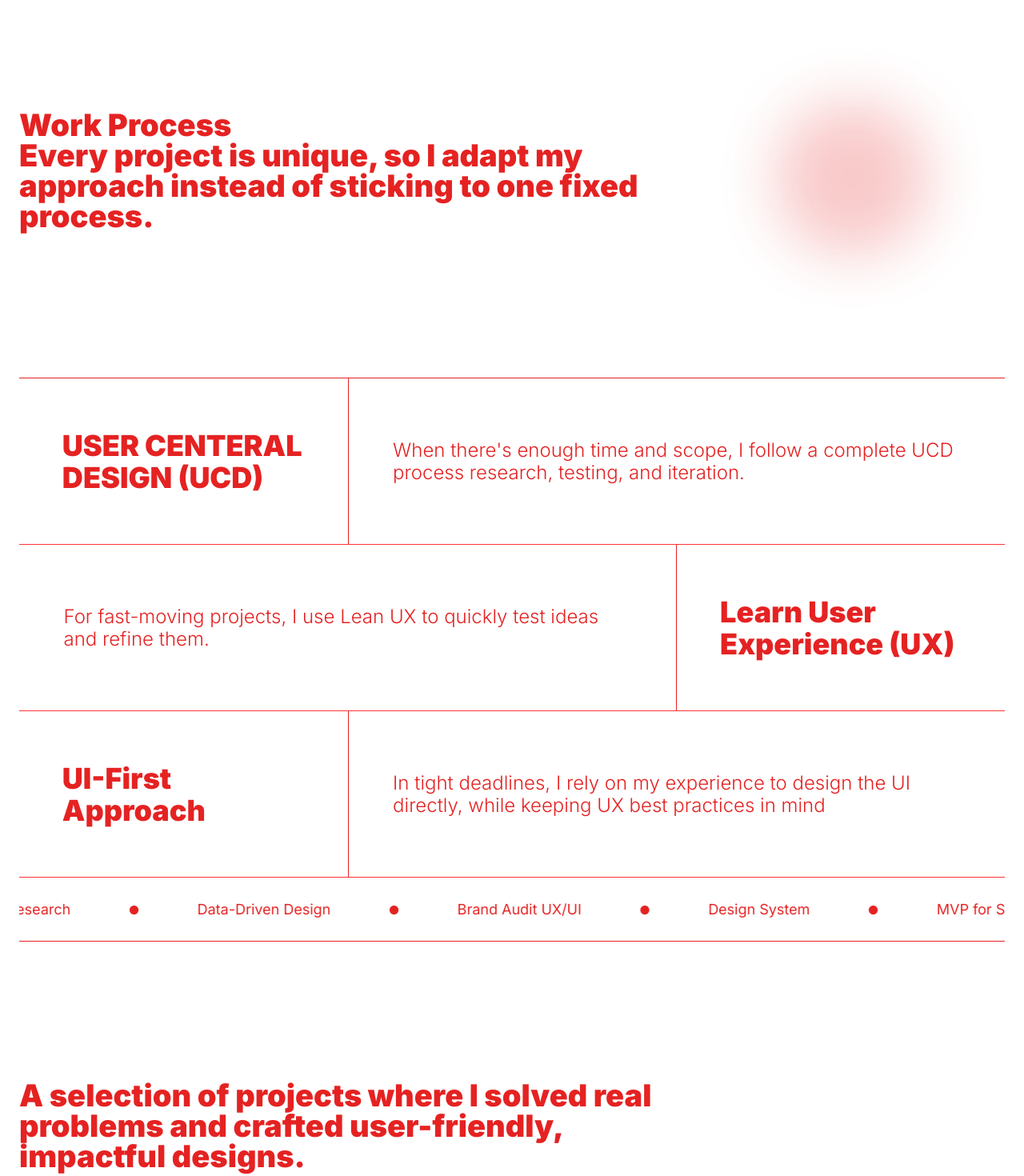
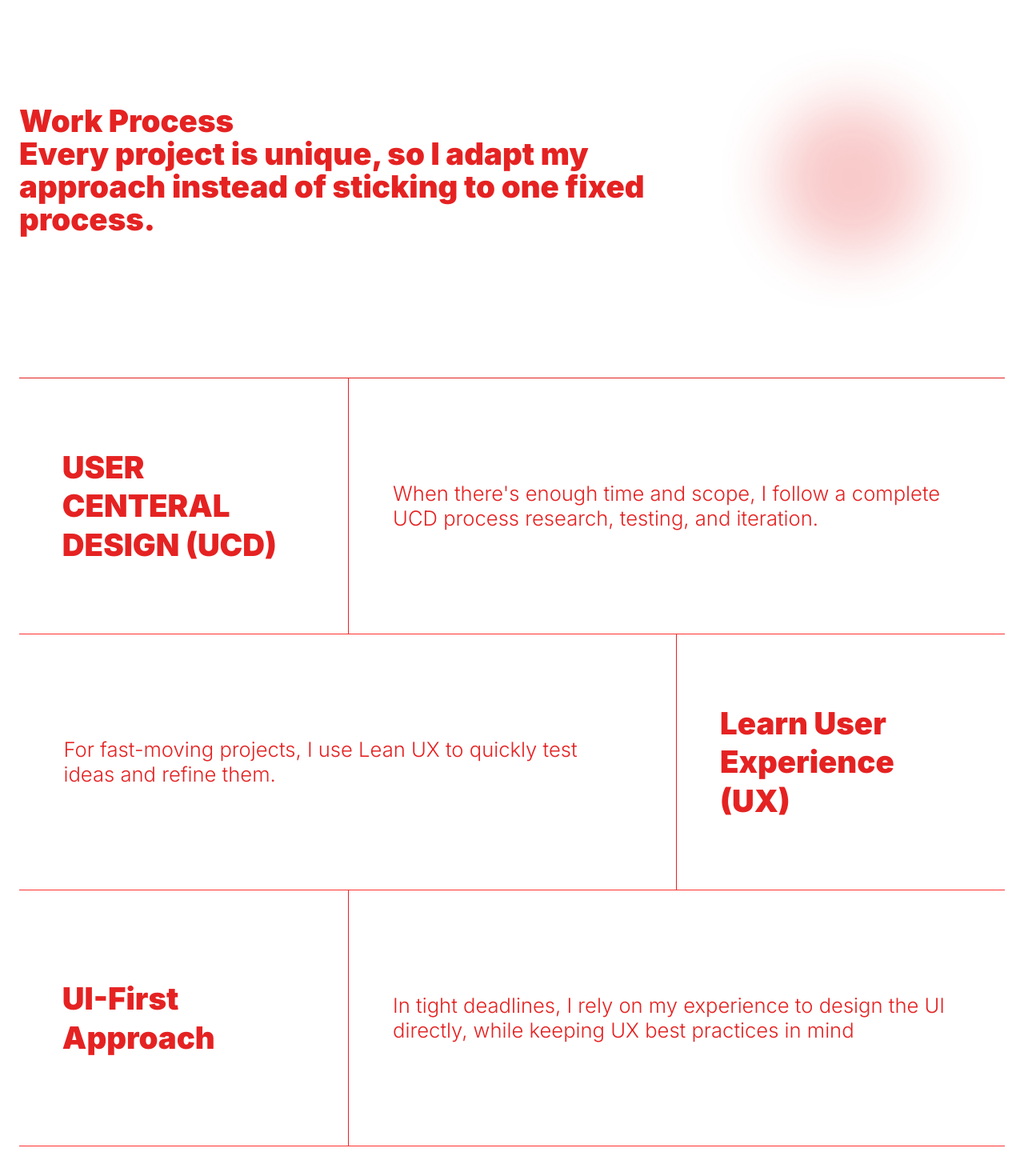
Before and after one commit to talha-amr/Client-Portfolio, a React (Vite) app: page / in a window 1280 px wide. Shown: the part 1040-2510 px from the top of the page at 80% size. Built offline with nearby package versions, Linux system fonts and the light colour scheme.

Commit message:
fixed text sizing for different viewports

```diff
--- a/src/components/Accordion.jsx
+++ b/src/components/Accordion.jsx
@@ -6,27 +6,28 @@ const AccordionItem = ({ title, content, isOpen, onToggle }) => {
       {/* Header */}
       <button
         onClick={onToggle}
-        className="w-full text-left py-3 flex justify-between items-center focus:outline-none"
+        className="w-full text-left py-3 2xl:py-6 flex justify-between items-center focus:outline-none"
       >
         <div className="flex justify-between items-center w-full">
           <span
-            className={`font-bold text-2xl text-[#E52222] transition-transform duration-300
-              `}
+            className={`font-bold text-2xl text-[#E52222] transition-transform duration-300`}
           >
             {title}
           </span>
-          <span className="text-5xl font-thin text-[#E52222]">{isOpen ? "-" : "+"}</span>
+          <span className="text-5xl font-thin text-[#E52222]">
+            {isOpen ? "-" : "+"}
+          </span>
         </div>
       </button>
 
       {/* Content */}
       <div
         className={`overflow-hidden transition-all duration-800 ease-none`}
-        style={{ maxHeight: isOpen ? "600px" : "0px" }}
+        style={{ maxHeight: isOpen ? "70vh" : "0vh" }}
       >
         <div className="py-6 text-gray-700 text-lg">
           {/* ✅ Grid Layout for Content */}
-<div className="grid grid-cols-1 md:grid-cols-3 gap-x-32 gap-y-6  w-full">
+          <div className="grid grid-cols-1 md:grid-cols-3 gap-x-32 gap-y-6 w-full">
             {content.map((text, idx) => (
               <div
                 key={idx}
@@ -57,7 +58,7 @@ export default function Accordion({ items }) {
         "Usability Testing & Iteration",
         "Accessibility Design (WCAG)",
         "Mobile & Web App Interfaces",
-        "Product Thinking & UX Audits"
+        "Product Thinking & UX Audits",
       ],
     },
     {
@@ -67,16 +68,12 @@ export default function Accordion({ items }) {
         "User-Centered Design (UCD)",
         "Usability Testing & A/B Testing",
         "Information Architecture Structuring",
-        "Accessibility & Inclusive Design"
+        "Accessibility & Inclusive Design",
       ],
     },
     {
       title: "Development (Basic)",
-      content: [
-        "HTML",
-        "CSS",
-        "JavaScript (Basic)"
-      ],
+      content: ["HTML", "CSS", "JavaScript (Basic)"],
     },
   ];
 
@@ -90,7 +87,9 @@ export default function Accordion({ items }) {
           title={item.title}
           content={item.content}
           isOpen={openIndex === index}
-          onToggle={() => setOpenIndex(openIndex === index ? null : index)}
+          onToggle={() =>
+            setOpenIndex(openIndex === index ? null : index)
+          }
         />
       ))}
     </div>
--- a/src/components/Footer.jsx
+++ b/src/components/Footer.jsx
@@ -4,7 +4,7 @@ import { Link } from "react-router-dom";
 const Footer = () => {
   return (
     <>
-      <div className="grid grid-cols-3 gap-8 w-full border-b border-[#E52222] pt-50 pb-17">
+      <div className="grid grid-cols-3 gap-8 w-full border-b border-[#E52222] pt-25 pb-17">
         {/* Contact Column */}
         <div>
           <h3 className="text-[#E52222] text-2xl pb-2 border-b border-[#E52222] mb-4">
--- a/src/components/Grid.jsx
+++ b/src/components/Grid.jsx
@@ -1,20 +1,17 @@
 import React from 'react'
-import { useRef } from 'react';
-import gsap from 'gsap';
-import { useGSAP } from '@gsap/react';
-
 
 const Grid = () => {
-
   return (
     <>
-            <section className="min-h-screen bg-white " id="grid">
-                <div className="w-full mx-auto md:px:1 lg:px-6  text-[#E52222] relative">
-                    <div className="work-process   ">
-                        <div className="flex h-[65vh] flex-row items-center border-b-1 border-[#E52222]">
-                            <p className="font-black text-4xl sm:text-3xl md:text-[38px] max-w-[70%] leading-none">
+      <section className="min-h-screen bg-white" id="grid">
+        <div className="w-full mx-auto md:px:1 lg:px-6 text-[#E52222] relative">
+          <div className="work-process">
+            {/* Hero text */}
+            <div className="flex h-[65vh] flex-row items-center border-b border-[#E52222]">
+              <p className="font-black text-[3vw] max-w-[70%] leading-[3.2vw]">
                 Work Process<br />
-                                Every project is unique, so I adapt my approach instead of sticking to one fixed process.
+                Every project is unique, so I adapt my approach instead of
+                sticking to one fixed process.
               </p>
               <div className="ml-2 animate-float">
                 <img
@@ -24,72 +21,107 @@ const Grid = () => {
                 />
               </div>
             </div>
-                        <div className="grid-container ">
+
+            {/* Grid section */}
+            <div className="grid-container">
               <div className="grid-item">
-                                <h3 className='text-4xl font-black max-w-[80%]'>USER CENTERAL DESIGN (UCD)</h3>
-
+                <h3 className="font-black text-[3vw] max-w-[80%] leading-[3.8vw]">
+                  USER CENTERAL DESIGN (UCD)
+                </h3>
               </div>
-                            <div className="grid-item border-s-1 border-[#E52222]  span-cols-2">
-                                <p className='text-[1.5rem] leading-7 font-light max-w-[90%]'>When there's enough time and scope, I follow a complete UCD
-                                    process research, testing, and iteration.</p>
+              <div className="grid-item border-s border-[#E52222] span-cols-2">
+                <p className="font-light text-[2vw] leading-[2.4vw] max-w-[90%]">
+                  When there's enough time and scope, I follow a complete UCD
+                  process research, testing, and iteration.
+                </p>
               </div>
-                            <div className="grid-item   span-cols-2">
-                                <p className='text-[1.5rem] leading-7 font-light max-w-[90%]'>For fast-moving projects, I use Lean UX to quickly test ideas and refine them.</p>
+              <div className="grid-item span-cols-2">
+                <p className="font-light text-[2vw] leading-[2.4vw] max-w-[90%]">
+                  For fast-moving projects, I use Lean UX to quickly test ideas
+                  and refine them.
+                </p>
               </div>
-                            <div className="grid-item border-s-1 border-[#E52222]">
-                                <h3 className='text-4xl font-black max-w-[80%]'>Learn User Experience (UX)</h3>
+              <div className="grid-item border-s border-[#E52222]">
+                <h3 className="font-black text-[3vw] max-w-[80%] leading-[3.8vw]">
+                  Learn User Experience (UX)
+                </h3>
               </div>
               <div className="grid-item">
-                                <h3 className='text-4xl font-black max-w-[80%]'>UI-First Approach</h3>
-
+                <h3 className="font-black text-[3vw] max-w-[80%] leading-[3.8vw]">
+                  UI-First Approach
+                </h3>
               </div>
-                            <div className="grid-item border-s-1 border-[#E52222]  span-cols-2">
-                                <p className='text-[1.5rem]  leading-7 font-light max-w-[90%]'>In tight deadlines, I rely on my experience to design the UI directly, while keeping UX best practices in mind</p>
+              <div className="grid-item border-s border-[#E52222] span-cols-2">
+                <p className="font-light text-[2vw] leading-[2.4vw] max-w-[90%]">
+                  In tight deadlines, I rely on my experience to design the UI
+                  directly, while keeping UX best practices in mind
+                </p>
               </div>
             </div>
 
-                        {/* Updated Marquee Section - Only this part is modified */}
-                        <div className="w-full overflow-hidden border-b border-[#E52222] h-20 flex items-center marquee-wrapper">
+            {/* Marquee */}
+            <div className="w-full overflow-hidden border-b border-[#E52222] h-[17vh] flex items-center marquee-wrapper">
               <div className="flex whitespace-nowrap marquee-container">
                 {/* First set */}
-                                <span className="flex items-center text-lg">
-                                    <span className="font-black text-4xl mx-18 leading-none relative -top-[0.15rem]">•</span>
+                <span className="flex items-center text-[2vw]">
+                  <span className="font-black text-[3vw] mx-[3vw] leading-none relative -top-[0.15rem]">
+                    •
+                  </span>
                   MVP for Startups
-                                    <span className="font-black text-4xl mx-18 leading-none relative -top-[0.15rem]">•</span>
+                  <span className="font-black text-[3vw] mx-[3vw] leading-none relative -top-[0.15rem]">
+                    •
+                  </span>
                   User Research
-                                    <span className="font-black text-4xl mx-18 leading-none relative -top-[0.15rem]">•</span>
+                  <span className="font-black text-[3vw] mx-[3vw] leading-none relative -top-[0.15rem]">
+                    •
+                  </span>
                   Data-Driven Design
-                                    <span className="font-black text-4xl mx-18 leading-none relative -top-[0.15rem]">•</span>
+                  <span className="font-black text-[3vw] mx-[3vw] leading-none relative -top-[0.15rem]">
+                    •
+                  </span>
                   Brand Audit UX/UI
-                                    <span className="font-black text-4xl mx-18 leading-none relative -top-[0.15rem]">•</span>
+                  <span className="font-black text-[3vw] mx-[3vw] leading-none relative -top-[0.15rem]">
+                    •
+                  </span>
                   Design System
                 </span>
 
                 {/* Second set for seamless loop */}
-                                <span className="flex items-center text-lg">
-                                    <span className="font-black text-4xl mx-18 leading-none relative -top-[0.15rem]">•</span>
+                <span className="flex items-center text-[2vw]">
+                  <span className="font-black text-[3vw] mx-[3vw] leading-none relative -top-[0.15rem]">
+                    •
+                  </span>
                   MVP for Startups
-                                    <span className="font-black text-4xl mx-18 leading-none relative -top-[0.15rem]">•</span>
+                  <span className="font-black text-[3vw] mx-[3vw] leading-none relative -top-[0.15rem]">
+                    •
+                  </span>
                   User Research
-                                    <span className="font-black text-4xl mx-18 leading-none relative -top-[0.15rem]">•</span>
+                  <span className="font-black text-[3vw] mx-[3vw] leading-none relative -top-[0.15rem]">
+                    •
+                  </span>
                   Data-Driven Design
-                                    <span className="font-black text-4xl mx-18 leading-none relative -top-[0.15rem]">•</span>
+                  <span className="font-black text-[3vw] mx-[3vw] leading-none relative -top-[0.15rem]">
+                    •
+                  </span>
                   Brand Audit UX/UI
-                                    <span className="font-black text-4xl mx-18 leading-none relative -top-[0.15rem]">•</span>
+                  <span className="font-black text-[3vw] mx-[3vw] leading-none relative -top-[0.15rem]">
+                    •
+                  </span>
                   Design System
                 </span>
               </div>
             </div>
 
-
-
+            {/* Projects */}
             <div className="flex h-[50vh] pt-15 justify-start items-center">
-                            <h1 className='font-black text-4xl sm:text-3xl md:text-[38px] max-w-[70%] leading-none'>A selection of projects where I solved real problems and crafted user-friendly, impactful designs.</h1>
+              <h1 className="font-black text-[3vw] max-w-[70%] leading-[3.2vw]">
+                A selection of projects where I solved real problems and crafted
+                user-friendly, impactful designs.
+              </h1>
             </div>
           </div>
         </div>
       </section>
-
     </>
   )
 }
--- a/src/components/NavBar.jsx
+++ b/src/components/NavBar.jsx
@@ -5,7 +5,7 @@ export default function Navbar({ activePage }) {
   // helper function to set link style (removed nav-hover-btn)
   const linkClass = (page) =>
     `text-sm 2xl:text-lg ${
-      activePage === page ? " text-[#E52222]" : ""
+      activePage === page ? " text-[#E52222] font-bold" : ""
     }`;
 
   return (
--- /dev/null
+++ b/src/components/NextProjectBtn.jsx
@@ -0,0 +1,12 @@
+import React from 'react'
+
+const nextProjectBtn = () => {
+  return (
+    <div className='30vh w-screen bg-theme-red flex justify-center items-center'>
+      <p className='text-[10vw] uppercase text-white'> Next Project </p>
+      <img src="/Button.png" alt="" className='w-[12vw]'/>
+    </div>
+  )
+}
+
+export default nextProjectBtn
--- a/src/components/ScreenShots.jsx
+++ b/src/components/ScreenShots.jsx
@@ -2,7 +2,13 @@ import React from 'react'
 
 const ScreenShots = () => {
   return (
-    <section></section>
+    <section className='w-screen'>
+        <div className="w-fullainer mx-auto px-6">
+            <p className="text-4xl text-center uppercase">ScreenShots</p>
+        </div>
+            <img src="/SamAI.png" alt="" className='w-full mt-20'/>
+
+    </section>
   )
 }
 
--- a/src/components/Scroller.jsx
+++ b/src/components/Scroller.jsx
@@ -88,7 +88,7 @@ useGSAP(() => {
                             {projects.map((project, index) => (
                                 <div key={project.id} className="nav-item">
                                     <h2
-                                        className={`text-3xl font-black  transition-all duration-500 leading-tight
+                                        className={`text-[2.5vw] font-black  transition-all duration-500 leading-tight
                       ${activeIndex === index
                                                 ? "text-[#E52222] scale-110 translate-x-5"
                                                 : "text-gray-400 scale-100 translate-x-0"}`}
--- a/src/index.css
+++ b/src/index.css
@@ -43,7 +43,7 @@ body{
 .grid-container {
   display: grid;
   grid-template-columns: repeat(3, 1fr);
-  grid-auto-rows: 13rem;
+  grid-auto-rows: 40vh;
 
 }
 
--- a/src/pages/CaseStudy.jsx
+++ b/src/pages/CaseStudy.jsx
@@ -4,6 +4,8 @@ import CaseTag from '../components/CaseTag'
 import Footer from '../components/Footer'
 import CaseStudyProcess from '../components/CaseStudyProcess'
 import ProblemsAndSolutions from '../components/ProblemsAndSolutions'
+import ScreenShots from '../components/ScreenShots'
+import NextProjectBtn from '../components/NextProjectBtn'
 
 const CaseStudy = () => {
   return (
@@ -34,8 +36,8 @@ const CaseStudy = () => {
       {/* Project Overview */}
       <div className="w-full px-6 md:px-12 lg:px-20 py-20">
         <div className="space-y-6">
-          <p className="font-bold text-theme-red text-3xl">Project Overview</p>
-          <p className="text-theme-red text-lg leading-relaxed">
+          <p className="font-black text-theme-red text-4xl">Project Overview</p>
+          <p className="text-theme-red text-xl leading-tight">
             Lorem ipsum dolor sit, amet consectetur adipisicing elit. Praesentium explicabo voluptatum accusantium necessitatibus delectus illo.
             Odit soluta cum qui dolor rem nobis deleniti consectetur minima adipisci quia, ab dolore. Sed, aliquid est tempore odit facere
             quibusdam consequatur laudantium id autem. Lorem ipsum dolor sit amet, consectetur adipisicing elit. Ullam, architecto fuga ipsa
@@ -50,7 +52,11 @@ const CaseStudy = () => {
       {/* Process + Problems/Solutions + Footer */}
       <CaseStudyProcess />
       <ProblemsAndSolutions />
+      <ScreenShots/>
+      <NextProjectBtn/>
+      <div className="w-full px-6">
       <Footer />
+      </div>
     </section>
   )
 }
```
Also changed, not shown: src/components/CaseStudyProcess.jsx (+80 -41 lines), public/Button.png (added), public/SamAI.png (added). Lines whose indentation alone changed are shown as unchanged.
